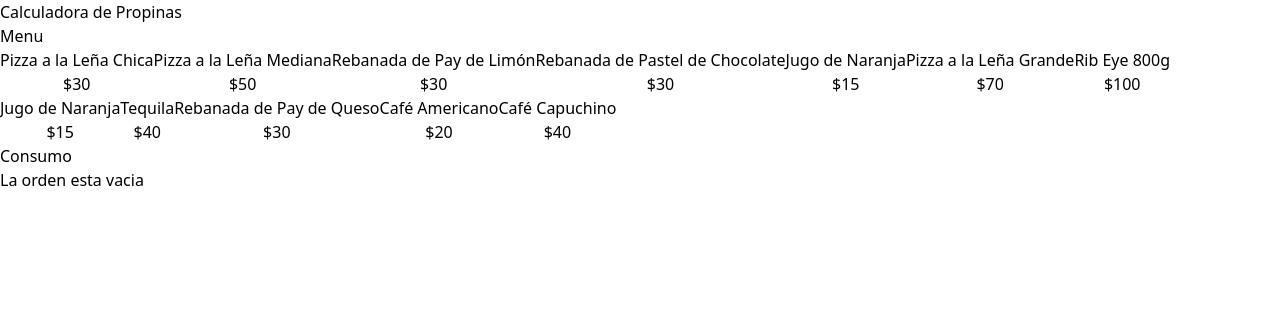
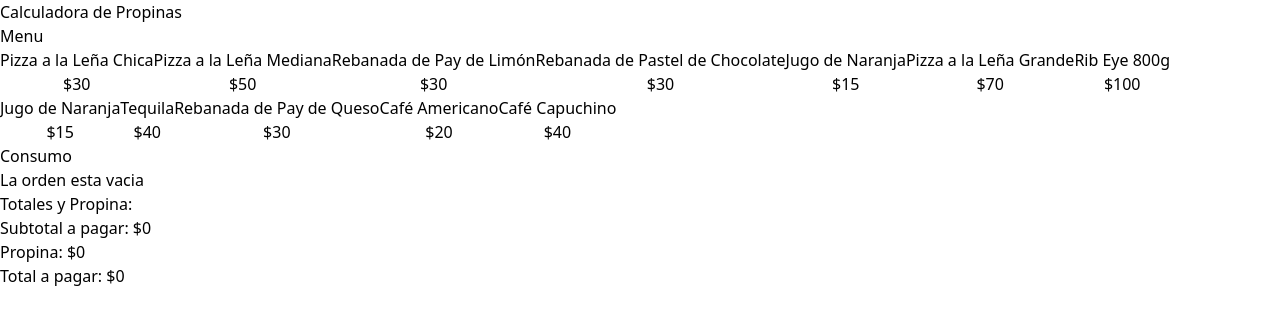
Before and after one commit to robertgrc/calculadora_propinas, a React (Vite) app: page / in a window 1280 px wide. Shown: the top 324 px of the page. Built offline with nearby package versions, Linux system fonts and the light colour scheme.

Commit message:
creando el componente para mostrar propinas y total a pagar

```diff
--- a/src/App.tsx
+++ b/src/App.tsx
@@ -1,5 +1,6 @@
 import MenuItem from "./components/MenuItem"
 import OrderContents from "./components/OrderContents"
+import OrderTotals from "./components/OrderTotals"
 import { menuItems } from "./data/db"
 import useOrder from "./hooks/useOrder"
 
@@ -33,6 +34,9 @@
             removeItem = {removeItem}
           />
 
+          <OrderTotals
+
+          />
         </div>
       </main>
 
--- /dev/null
+++ b/src/components/OrderTotals.tsx
@@ -0,0 +1,23 @@
+import React from 'react'
+
+export default function OrderTotals() {
+  return (
+    <>
+        <div className='space-t-3'>
+            <h2 className='font-black text-2xl'>Totales y Propina:</h2>
+            <p> Subtotal a pagar:{''}
+                <span className='font-bold'> $0 </span>
+            </p>
+            <p> Propina:{''}
+                <span className='font-bold'> $0 </span>
+            </p>
+            <p> Total a pagar:{''}
+                <span className='font-bold'> $0 </span>
+            </p>
+        </div>
+        <button>
+
+        </button>
+    </>
+  )
+}
```
